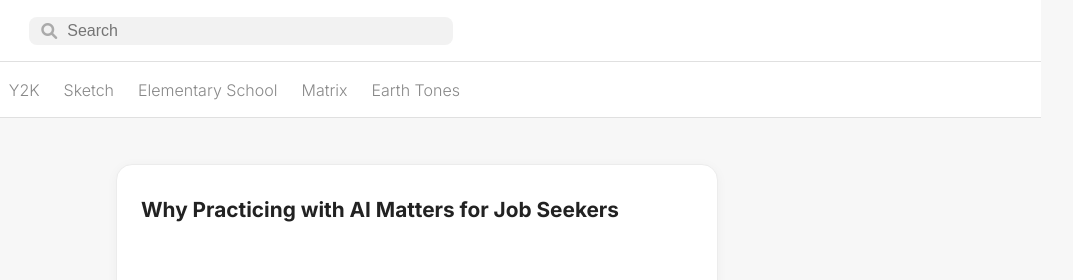
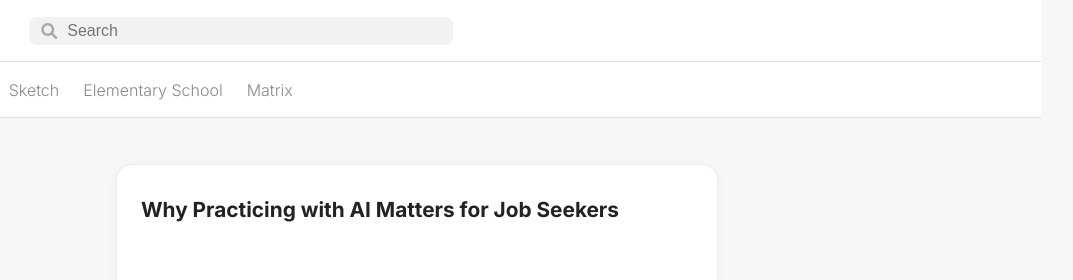
Before and after one commit to orange-noodle/AI-Masterclass, a plain HTML site: page module.html in a window 1280 px wide. Shown: the top 280 px of the page, 207-1280 px from the left. Drawn offline with Linux system fonts and the light colour scheme.

Commit message:
Add files via upload

```diff
--- a/module.html
+++ b/module.html
@@ -27,11 +27,9 @@
   <nav class="navigation">
     <a href="index.html" class="nav-item" id="tab-early" data-theme="early">Classic</a>
     <a href="index.html" class="nav-item" id="tab-cyberpunk" data-theme="cyberpunk">Cyberpunk</a>
-    <a href="index.html" class="nav-item" id="tab-y2k" data-theme="y2k">Y2K</a>
     <a href="index.html" class="nav-item" id="tab-sketch" data-theme="sketch">Sketch</a>
     <a href="index.html" class="nav-item" id="tab-elementary" data-theme="elementary">Elementary School</a>
     <a href="index.html" class="nav-item" id="tab-matrix" data-theme="matrix">Matrix</a>
-    <a href="index.html" class="nav-item" id="tab-earth" data-theme="earth">Earth Tones</a>
   </nav>
 
   <main class="main-content">
```
